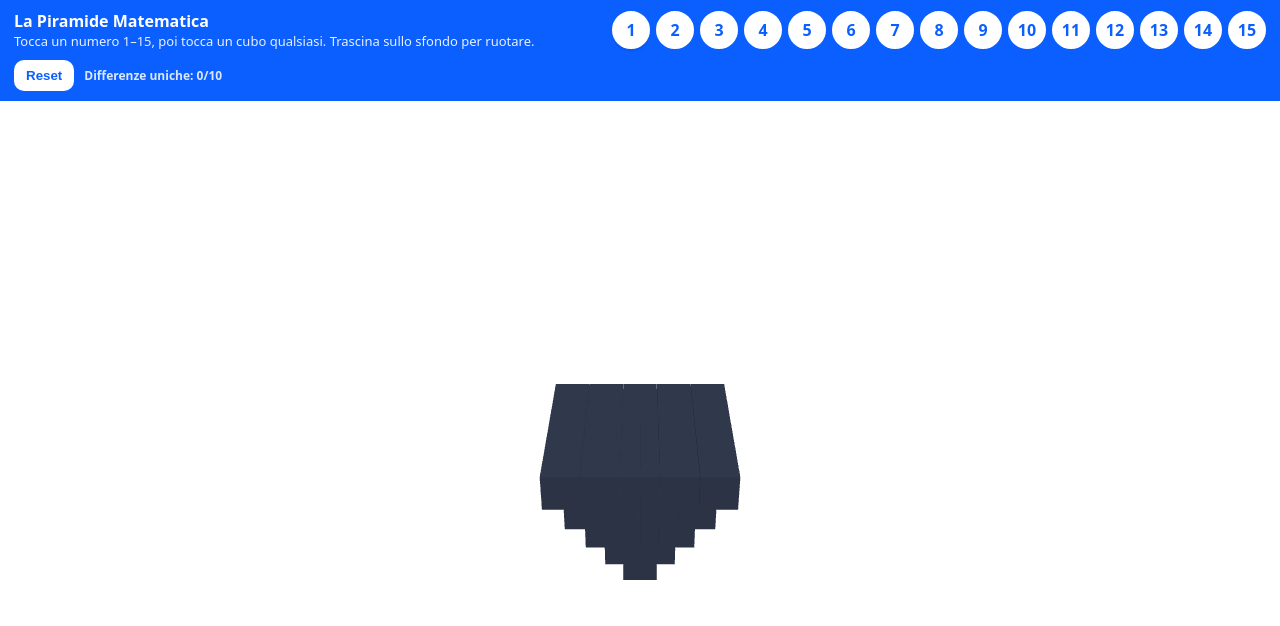
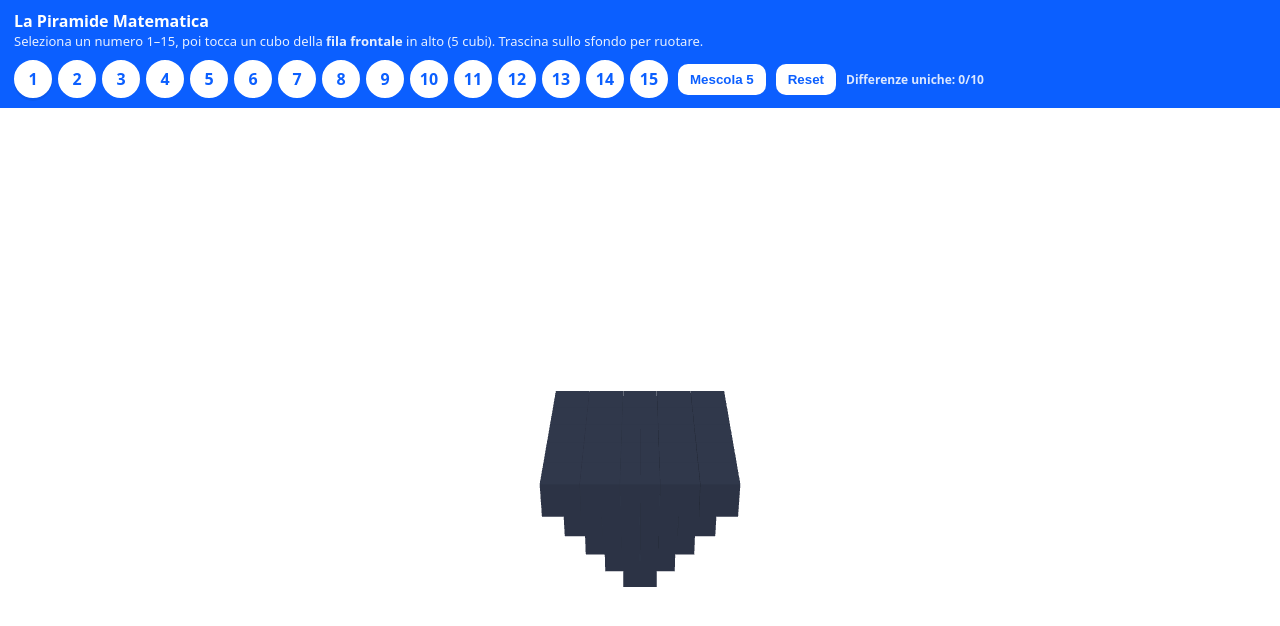
Before and after one commit to pezzaliapp/PiramideMatematica, a website: page index.html in a window 1280 px wide. Drawn offline with Linux system fonts and the light colour scheme.

Commit message:
Update index.html

```diff
--- a/index.html
+++ b/index.html
@@ -17,28 +17,28 @@
     h1{margin:0;font-size:16px;font-weight:800}
     .sub{font-size:13px;opacity:.9}
     .row{display:flex;gap:6px;align-items:center;flex-wrap:wrap}
-
     .chip{min-width:34px;height:34px;display:inline-flex;align-items:center;justify-content:center;
       border-radius:999px;border:2px solid #fff;background:#fff;color:var(--ink);font-weight:800;
       cursor:pointer;user-select:none}
     .chip.active{box-shadow:0 3px 0 rgb(25,25,25,.07)}
-
     .btn{border:0;border-radius:10px;padding:8px 12px;background:#fff;color:var(--ink);
       font-weight:800;cursor:pointer;user-select:none}
     #stage{height:calc(100vh - 118px);touch-action:none;}
-
     .legend{font-size:12px;font-weight:700;opacity:.85}
+    .spacer{flex:1}
   </style>
 </head>
 <body>
   <div class="bar">
     <div>
       <h1>La Piramide Matematica</h1>
-      <div class="sub">Tocca un numero 1–15, poi tocca un cubo qualsiasi. Trascina sullo sfondo per ruotare.</div>
+      <div class="sub">Seleziona un numero 1–15, poi tocca un cubo della <b>fila frontale</b> in alto (5 cubi). Trascina sullo sfondo per ruotare.</div>
     </div>
 
-    <div class="row" id="palette" style="margin-left:auto"></div>
+    <div class="spacer"></div>
+    <div class="row" id="palette"></div>
 
+    <button class="btn" id="btn-shuffle">Mescola 5</button>
     <button class="btn" id="btn-reset">Reset</button>
     <div class="legend" id="status">Differenze uniche: <b>0/10</b></div>
   </div>
```
